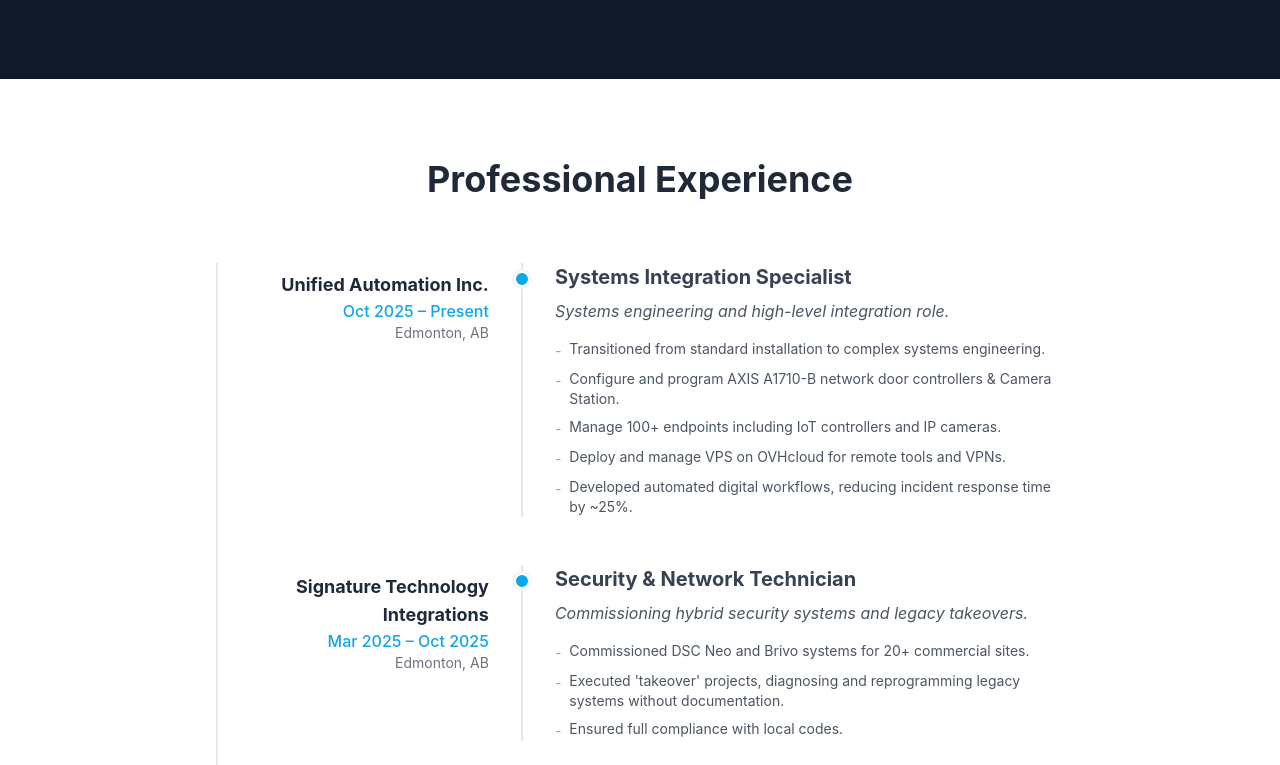
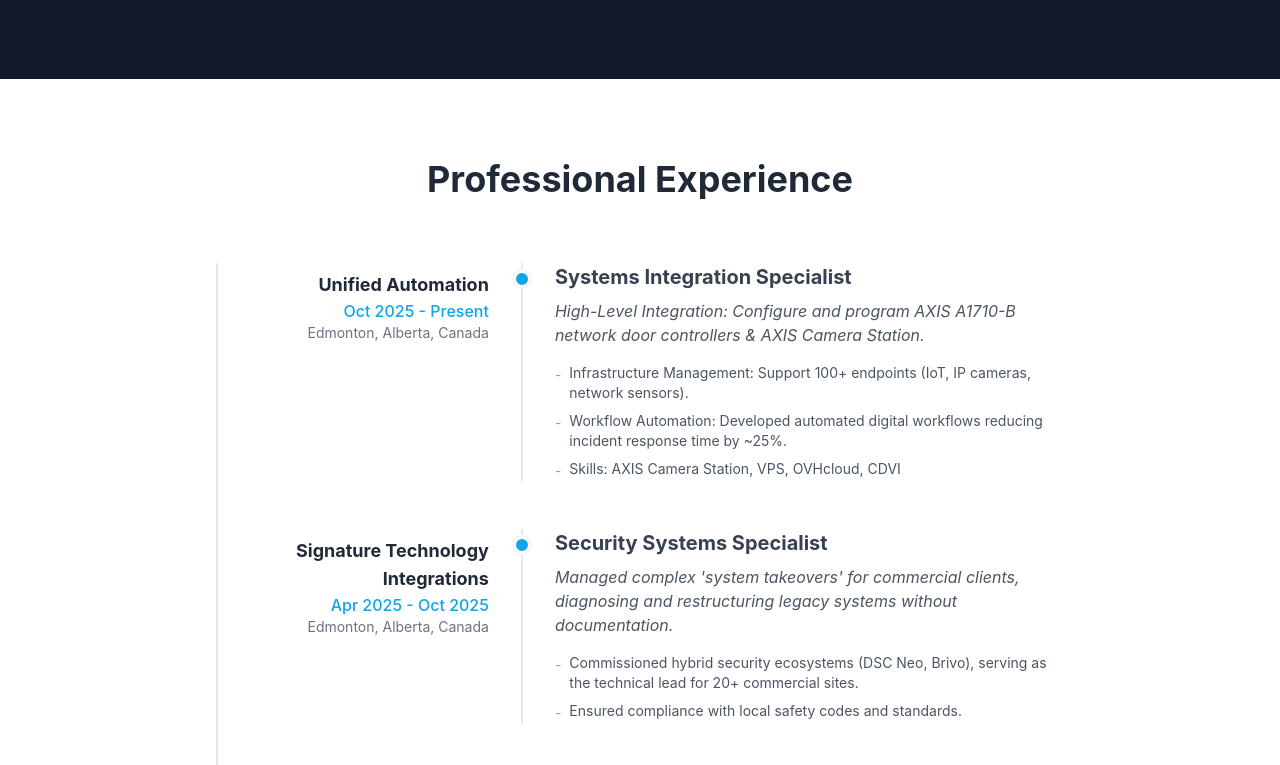
Before and after one commit to GrishinRostislav/rostman-site, a React (Create React App) app: page / in a window 1280 px wide. Shown: the part 2032-2797 px from the top of the page. Built offline with nearby package versions, Linux system fonts and the light colour scheme.

Commit message:
Update Experience section with correct role details and dates

```diff
--- a/src/components/ExperienceSection.js
+++ b/src/components/ExperienceSection.js
@@ -3,66 +3,75 @@ import { motion } from "framer-motion";
 
 const experiences = [
     {
-        company: "Unified Automation Inc.",
-        location: "Edmonton, AB",
+        company: "Unified Automation",
+        location: "Edmonton, Alberta, Canada",
         role: "Systems Integration Specialist",
-        period: "Oct 2025 – Present",
-        description: "Systems engineering and high-level integration role.",
+        period: "Oct 2025 - Present",
+        description: "High-Level Integration: Configure and program AXIS A1710-B network door controllers & AXIS Camera Station.",
         details: [
-            "Transitioned from standard installation to complex systems engineering.",
-            "Configure and program AXIS A1710-B network door controllers & Camera Station.",
-            "Manage 100+ endpoints including IoT controllers and IP cameras.",
-            "Deploy and manage VPS on OVHcloud for remote tools and VPNs.",
-            "Developed automated digital workflows, reducing incident response time by ~25%."
+            "Infrastructure Management: Support 100+ endpoints (IoT, IP cameras, network sensors).",
+            "Workflow Automation: Developed automated digital workflows reducing incident response time by ~25%.",
+            "Skills: AXIS Camera Station, VPS, OVHcloud, CDVI"
         ]
     },
     {
         company: "Signature Technology Integrations",
-        location: "Edmonton, AB",
-        role: "Security & Network Technician",
-        period: "Mar 2025 – Oct 2025",
-        description: "Commissioning hybrid security systems and legacy takeovers.",
+        location: "Edmonton, Alberta, Canada",
+        role: "Security Systems Specialist",
+        period: "Apr 2025 - Oct 2025",
+        description: "Managed complex 'system takeovers' for commercial clients, diagnosing and restructuring legacy systems without documentation.",
         details: [
-            "Commissioned DSC Neo and Brivo systems for 20+ commercial sites.",
-            "Executed 'takeover' projects, diagnosing and reprogramming legacy systems without documentation.",
-            "Ensured full compliance with local codes."
+            "Commissioned hybrid security ecosystems (DSC Neo, Brivo), serving as the technical lead for 20+ commercial sites.",
+            "Ensured compliance with local safety codes and standards."
         ]
     },
     {
-        company: "TopAudio",
-        location: "Herzliya, Israel",
-        role: "Senior Automation Integrator (Control4 & Dynalite)",
-        period: "Jan 2022 – Oct 2024",
-        description: "Lead integrator for luxury residential and commercial projects.",
+        company: "Top Audio",
+        location: "Herzliya, Tel Aviv District, Israel",
+        role: "Senior Automation Integrator & Team Lead",
+        period: "Jan 2022 - Oct 2024",
+        description: "Lead Integrator for luxury residential projects, handling advanced programming for Control4 and Philips Dynalite.",
         details: [
-            "Programmed complex Control4 logic for lighting, HVAC, and AV.",
-            "Dynalite Specialist: Commercial lighting controllers & DALI/DMX gateways.",
-            "Implemented OvrC/Domotz monitoring, reducing support tickets by 30%.",
-            "Mentored junior technicians on rack building and cable management."
+            "High-End Rack Build: Designed and fabricated complex 42U AV racks involving Multi-Zone Audio Matrices and Video-over-IP.",
+            "Leadership & QA: Mentored junior technicians on installation best practices, reducing post-installation support tickets by 30%.",
+            "System Commissioning: Handling advanced programming for Control4 and Philips Dynalite (Lighting & HVAC logic).",
+            "Client Handover: Managed final system walkthroughs and user training for high-net-worth clients."
         ]
     },
     {
         company: "O-me",
         location: "Jerusalem, Israel",
         role: "Network Implementation Engineer",
-        period: "Nov 2019 – Jan 2022",
-        description: "SMB network architecture and Wi-Fi optimization.",
+        period: "Nov 2019 - Jan 2022",
+        description: "Designed and deployed 150+ networks for residential and SMB clients using Cisco and UniFi.",
         details: [
-            "Architected SMB networks using Cisco Meraki and Fortinet.",
-            "Configured Wi-Fi heatmaps for large concrete structures.",
-            "Built full network racks with structured cabling."
+            "Project Coordination: Coordinated with cross-functional teams to ensuring full-cycle project delivery from design to handover.",
+            "Automation: Implemented configuration scripts to automate router setup, reducing deployment time by 40%.",
+            "Infrastructure: Supervised the build of structured cabling and server racks to support smart ecosystems."
         ]
     },
     {
         company: "KAHANE",
-        location: "Netanya, Israel",
+        location: "Netania, Tel Aviv, Israel",
         role: "Smart Home Systems Engineer",
-        period: "Dec 2016 – Nov 2019",
-        description: "Large-scale system deployment and stakeholder management.",
+        period: "Dec 2016 - Nov 2019",
+        description: "Specialized in Philips Dynalite commissioning and Control4 ecosystems.",
         details: [
-            "Deployed Control4 and Dynalite systems in 70+ properties.",
-            "Collaborated directly with architects and interior designers.",
-            "Configured automation scenarios for high-load environments."
+            "Lighting & Energy Automation: Programmed complex DALI/Relay logic for high-load environments and integrated lighting panels.",
+            "Integration Logic: Deployed Control4 ecosystems in 70+ properties, unifying AV, HVAC, Shades, and Alarm systems.",
+            "Network Segmentation: Configured VLANs and subnets to separate AV traffic from guest networks.",
+            "Design Collaboration: Collaborated directly with architects to translate design requirements into technical schematics and rack layouts."
+        ]
+    },
+    {
+        company: "Rostman",
+        location: "Kazakhstan",
+        role: "IT Systems Engineer (Freelance)",
+        period: "Mar 2010 - May 2016",
+        description: "Built and maintained Windows/Linux server infrastructure for small businesses.",
+        details: [
+            "Managed data backup strategies and system upgrades.",
+            "Provided high-level technical support and client training."
         ]
     }
 ];
```
